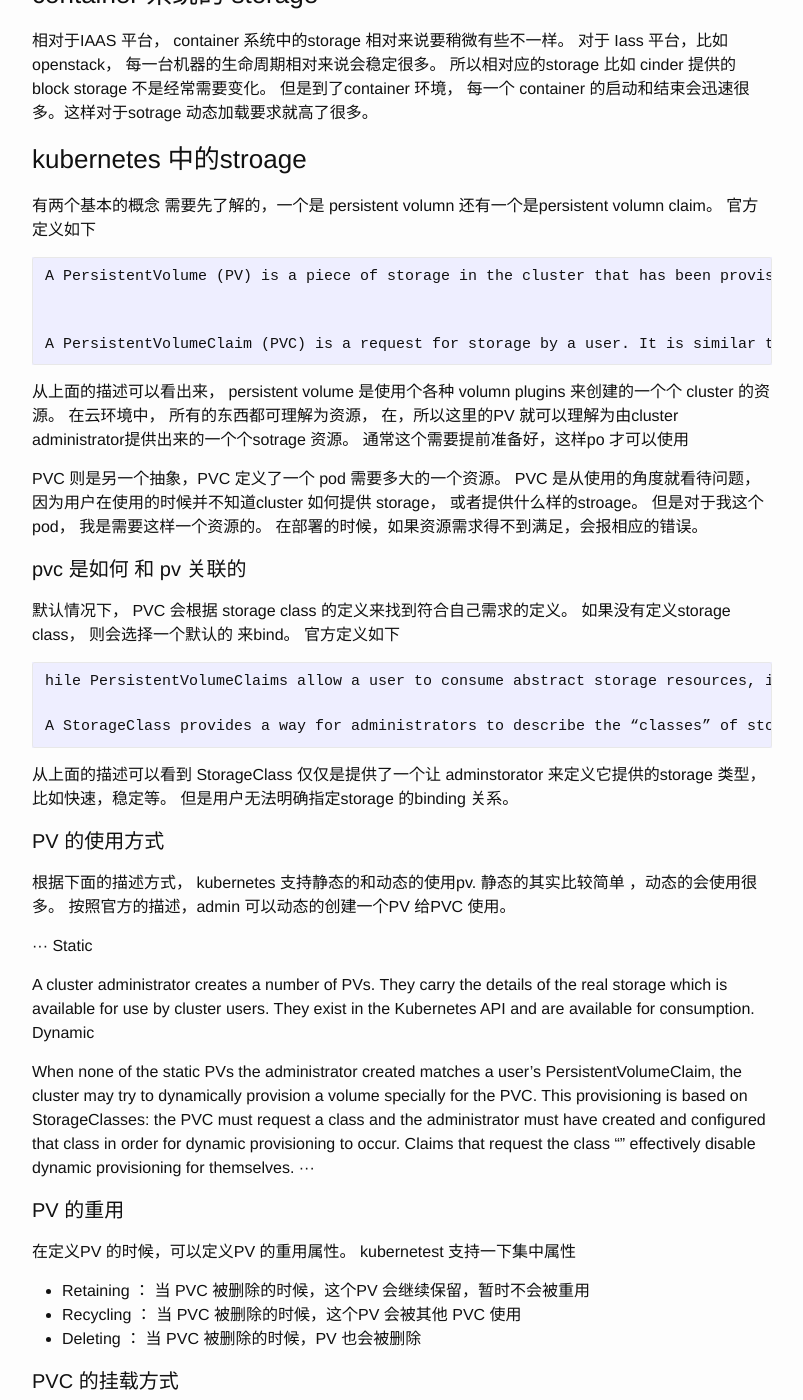
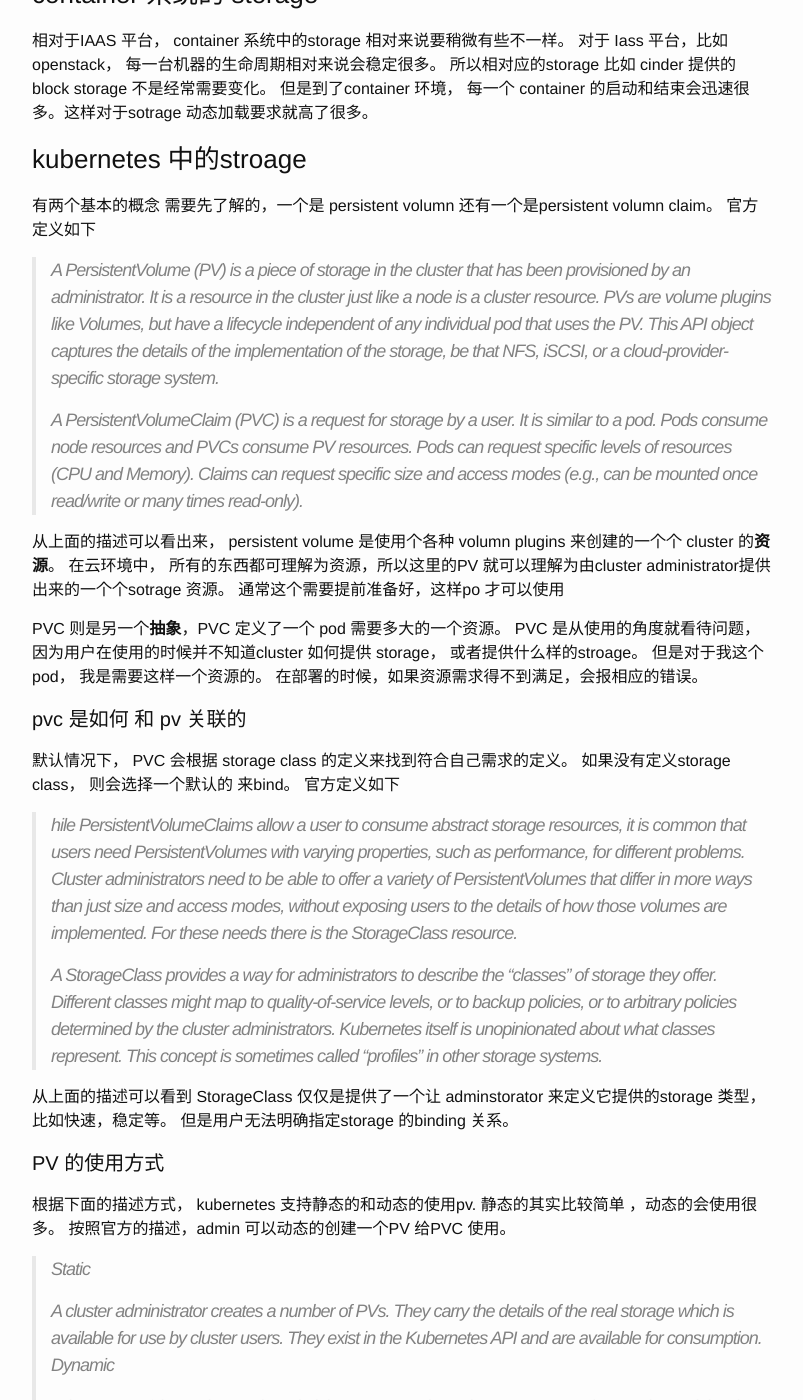
Before and after one commit to zysimplelife/zysimplelife.github.io, a Jekyll site: the page built from _posts/2017-08-22-storage-in-kubernetes.markdown, in a window 1280 px wide and 1400 px high, scrolled down 390 px. Shown: the whole window, without its empty margins (238-1041 px from the left). Built offline with Jekyll 4.4.1, drawn with Linux system fonts in a browser that asks for light colours; our own code applies the rules of GitHub Pages for plain Markdown files; some of the changed text lies outside the part shown.

Commit message:
update format

````diff
--- a/_posts/2017-08-22-storage-in-kubernetes.markdown
+++ b/_posts/2017-08-22-storage-in-kubernetes.markdown
@@ -9,27 +9,26 @@
 ### kubernetes 中的stroage
 有两个基本的概念 需要先了解的，一个是 persistent volumn 还有一个是persistent volumn claim。 官方定义如下
 
-```
-A PersistentVolume (PV) is a piece of storage in the cluster that has been provisioned by an administrator. It is a resource in the cluster just like a node is a cluster resource. PVs are volume plugins like Volumes, but have a lifecycle independent of any individual pod that uses the PV. This API object captures the details of the implementation of the storage, be that NFS, iSCSI, or a cloud-provider-specific storage system.
+> A PersistentVolume (PV) is a piece of storage in the cluster that has been provisioned by an administrator. It is a resource in the cluster just like a node is a cluster resource. PVs are volume plugins like Volumes, but have a lifecycle independent of any individual pod that uses the PV. This API object captures the details of the implementation of the storage, be that NFS, iSCSI, or a cloud-provider-specific storage system.
+>
+>
+> A PersistentVolumeClaim (PVC) is a request for storage by a user. It is similar to a pod. Pods consume node resources and PVCs consume PV resources. Pods can request specific levels of resources (CPU and Memory). Claims can request specific size and access modes (e.g., can be mounted once read/write or many times read-only).
 
 
-A PersistentVolumeClaim (PVC) is a request for storage by a user. It is similar to a pod. Pods consume node resources and PVCs consume PV resources. Pods can request specific levels of resources (CPU and Memory). Claims can request specific size and access modes (e.g., can be mounted once read/write or many times read-only).
-```
+从上面的描述可以看出来， persistent volume 是使用个各种 volumn plugins 来创建的一个个 cluster 的**资源**。 在云环境中， 所有的东西都可理解为资源，所以这里的PV 就可以理解为由cluster administrator提供出来的一个个sotrage 资源。 通常这个需要提前准备好，这样po 才可以使用
 
-从上面的描述可以看出来， persistent volume 是使用个各种 volumn plugins 来创建的一个个 cluster 的资源。 在云环境中， 所有的东西都可理解为资源， 在，所以这里的PV 就可以理解为由cluster administrator提供出来的一个个sotrage 资源。 通常这个需要提前准备好，这样po 才可以使用
-
-PVC 则是另一个抽象，PVC 定义了一个 pod 需要多大的一个资源。 PVC 是从使用的角度就看待问题，因为用户在使用的时候并不知道cluster 如何提供 storage， 或者提供什么样的stroage。 但是对于我这个pod， 我是需要这样一个资源的。 在部署的时候，如果资源需求得不到满足，会报相应的错误。
+PVC 则是另一个**抽象**，PVC 定义了一个 pod 需要多大的一个资源。 PVC 是从使用的角度就看待问题，因为用户在使用的时候并不知道cluster 如何提供 storage， 或者提供什么样的stroage。 但是对于我这个pod， 我是需要这样一个资源的。 在部署的时候，如果资源需求得不到满足，会报相应的错误。
 
 
 #### pvc 是如何 和 pv 关联的
 
 默认情况下， PVC 会根据 storage class 的定义来找到符合自己需求的定义。 如果没有定义storage class， 则会选择一个默认的 来bind。 官方定义如下
 
-```
-hile PersistentVolumeClaims allow a user to consume abstract storage resources, it is common that users need PersistentVolumes with varying properties, such as performance, for different problems. Cluster administrators need to be able to offer a variety of PersistentVolumes that differ in more ways than just size and access modes, without exposing users to the details of how those volumes are implemented. For these needs there is the StorageClass resource.
 
-A StorageClass provides a way for administrators to describe the “classes” of storage they offer. Different classes might map to quality-of-service levels, or to backup policies, or to arbitrary policies determined by the cluster administrators. Kubernetes itself is unopinionated about what classes represent. This concept is sometimes called “profiles” in other storage systems.
-```
+> hile PersistentVolumeClaims allow a user to consume abstract storage resources, it is common that users need PersistentVolumes with varying properties, such as performance, for different problems. Cluster administrators need to be able to offer a variety of PersistentVolumes that differ in more ways than just size and access modes, without exposing users to the details of how those volumes are implemented. For these needs there is the StorageClass resource.
+>
+> A StorageClass provides a way for administrators to describe the “classes” of storage they offer. Different classes might map to quality-of-service levels, or to backup policies, or to arbitrary policies determined by the cluster administrators. Kubernetes itself is unopinionated about what classes represent. This concept is sometimes called “profiles” in other storage systems.
+
 
 从上面的描述可以看到 StorageClass 仅仅是提供了一个让 adminstorator 来定义它提供的storage 类型， 比如快速，稳定等。 但是用户无法明确指定storage 的binding 关系。
 
@@ -38,14 +37,14 @@ A StorageClass provides a way for administrators to describe the “classes” o
 
 根据下面的描述方式， kubernetes 支持静态的和动态的使用pv.  静态的其实比较简单 ，动态的会使用很多。 按照官方的描述，admin 可以动态的创建一个PV 给PVC 使用。
 
-···
-Static
 
-A cluster administrator creates a number of PVs. They carry the details of the real storage which is available for use by cluster users. They exist in the Kubernetes API and are available for consumption.
-Dynamic
+> Static
+>
+> A cluster administrator creates a number of PVs. They carry the details of the real storage which is available for use by cluster users. They exist in the Kubernetes API and are available for consumption.
+> Dynamic
+>
+> When none of the static PVs the administrator created matches a user’s PersistentVolumeClaim, the cluster may try to dynamically provision a volume specially for the PVC. This provisioning is based on StorageClasses: the PVC must request a class and the administrator must have created and configured that class in order for dynamic provisioning to occur. Claims that request the class "" effectively disable dynamic provisioning for themselves.
 
-When none of the static PVs the administrator created matches a user’s PersistentVolumeClaim, the cluster may try to dynamically provision a volume specially for the PVC. This provisioning is based on StorageClasses: the PVC must request a class and the administrator must have created and configured that class in order for dynamic provisioning to occur. Claims that request the class "" effectively disable dynamic provisioning for themselves.
-···
 
 
 #### PV 的重用
````
